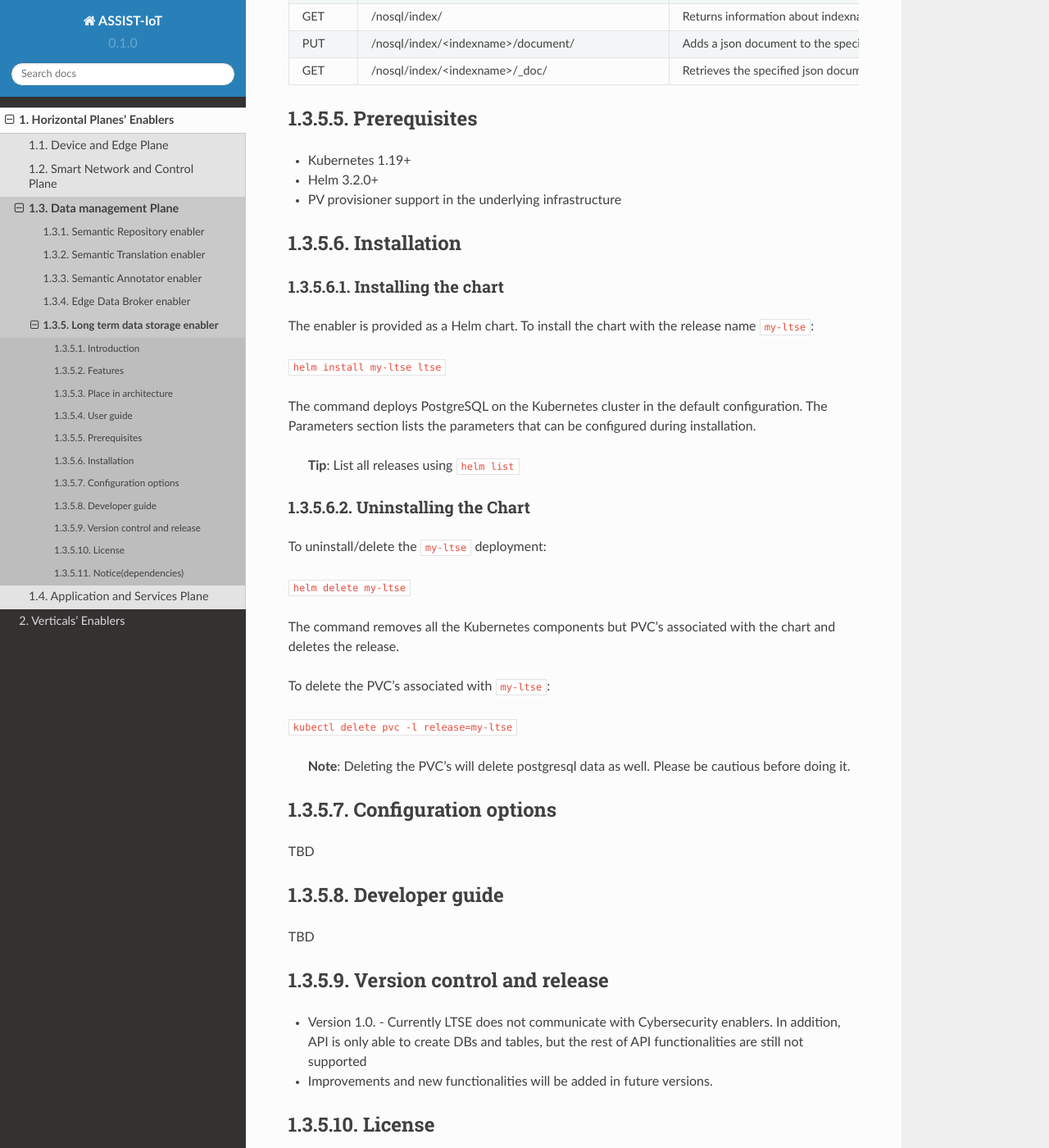
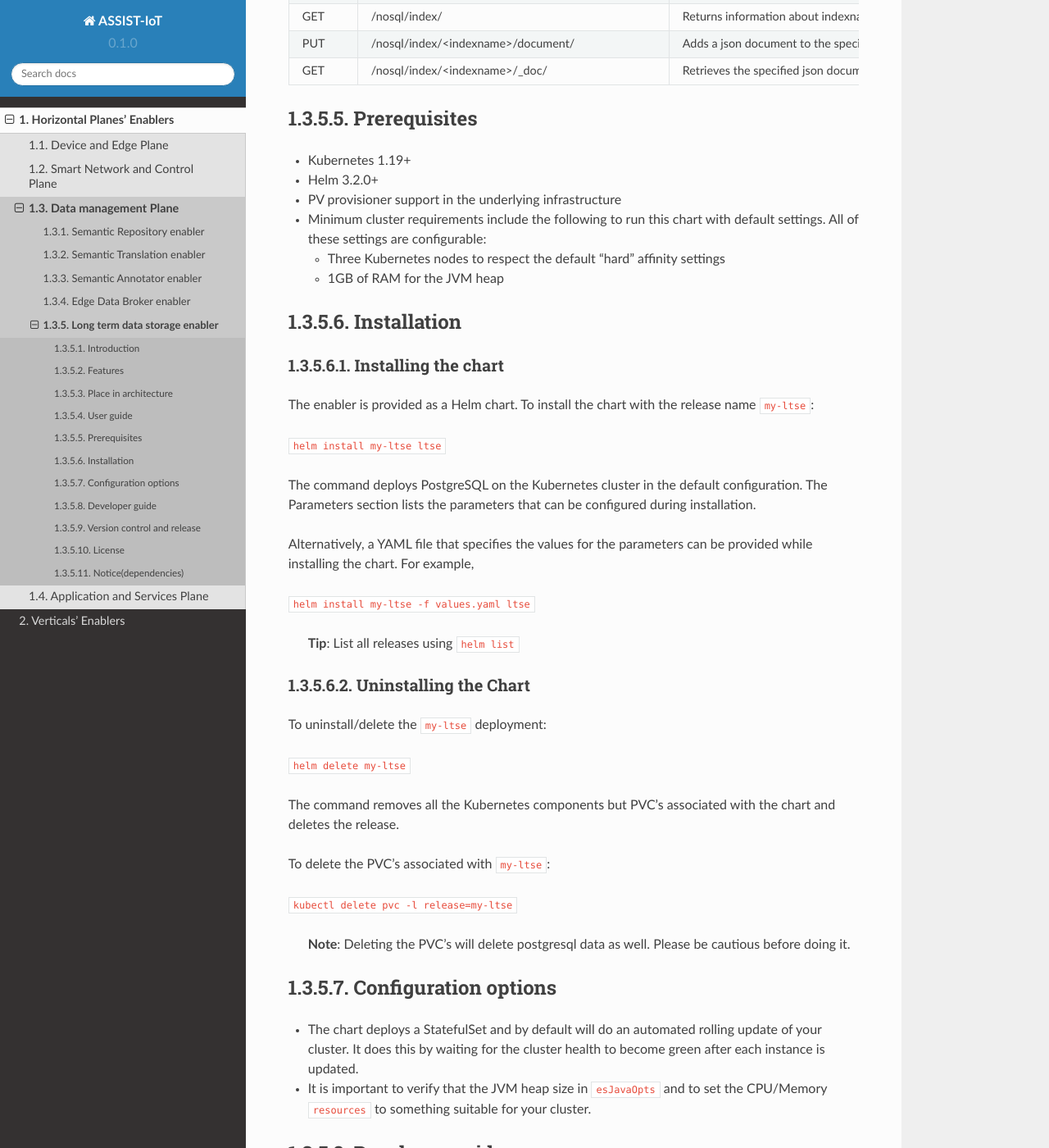
Before and after one commit to assist-iot/assist-iot-documentation, a Sphinx documentation site: the page built from docs/source/horizontal_planes/datamanagement/long_term_data_storage_enabler.rst, in a window 1280 px wide and 1400 px high, scrolled down 2823 px. Shown: the whole window at 82% size. Built offline with Sphinx 7.4.7 and the Read the Docs theme 2.0.0, drawn with Linux system fonts in a browser that asks for light colours.

Commit message:
Update long_term_data_storage_enabler.rst

```diff
--- a/docs/source/horizontal_planes/datamanagement/long_term_data_storage_enabler.rst
+++ b/docs/source/horizontal_planes/datamanagement/long_term_data_storage_enabler.rst
@@ -76,6 +76,11 @@ Prerequisites
 - Kubernetes 1.19+
 - Helm 3.2.0+
 - PV provisioner support in the underlying infrastructure
+- Minimum cluster requirements include the following to run this chart with default settings. All of these settings are configurable:
+
+  - Three Kubernetes nodes to respect the default "hard" affinity settings
+  - 1GB of RAM for the JVM heap
+
 
 ***************
 Installation
@@ -88,6 +93,10 @@ The enabler is provided as a Helm chart. To install the chart with the release n
 ``helm install my-ltse ltse``
 
 The command deploys PostgreSQL on the Kubernetes cluster in the default configuration. The Parameters section lists the parameters that can be configured during installation.
+
+Alternatively, a YAML file that specifies the values for the parameters can be provided while installing the chart. For example,
+
+``helm install my-ltse -f values.yaml ltse``
 
     **Tip**: List all releases using ``helm list``
 
@@ -108,7 +117,8 @@ To delete the PVC's associated with ``my-ltse``:
 *********************
 Configuration options
 *********************
-TBD
+- The chart deploys a StatefulSet and by default will do an automated rolling update of your cluster. It does this by waiting for the cluster health to become green after each instance is updated.
+- It is important to verify that the JVM heap size in ``esJavaOpts`` and to set the CPU/Memory ``resources`` to something suitable for your cluster.
 
 ***************
 Developer guide
```
